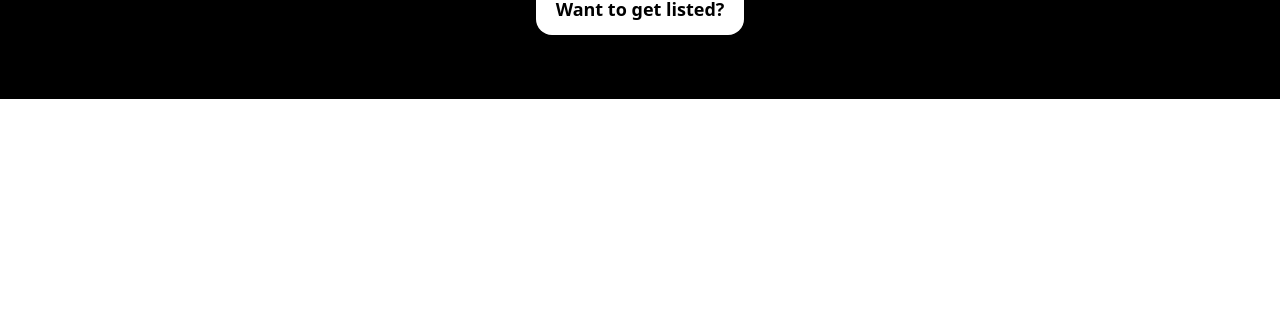
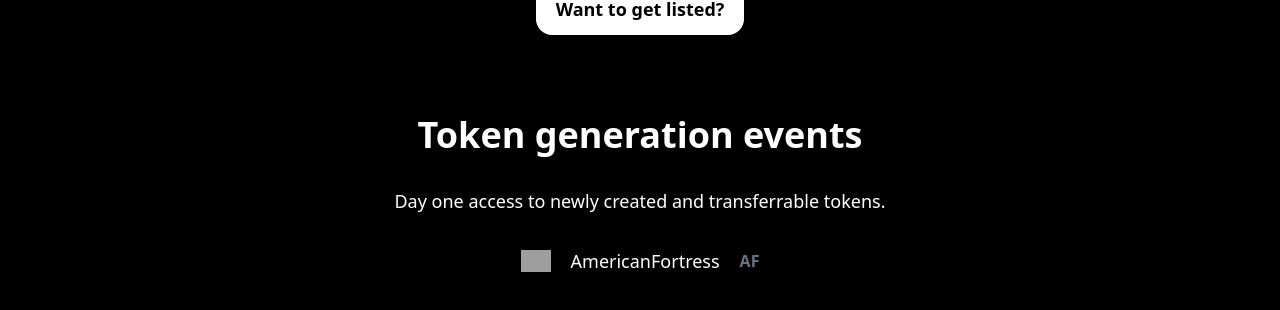
Before and after one commit to SamirSweden/mern, a Next.js app: page /listings in a window 1280 px wide. Shown: the part 1186-1496 px from the top of the page. Before the commit the page ends 1285 px from the top, so only its background shows below. Built offline with nearby package versions, Linux system fonts and the light colour scheme; no server answers; grey boxes are pictures that could not be loaded.

Commit message:
added new mini-banner

```diff
--- a/app/components/banners/listing/BannerText.tsx
+++ b/app/components/banners/listing/BannerText.tsx
@@ -1,8 +1,19 @@
+import Image from "next/image";
+
+const iconImg = "https://assets.kraken.com/marketing/web/icons-uni-webp/s_af.webp?i=kds"
+
 const bannerText = {
   title:
     "Kraken currently lists 600+ tokens. We carefully vet and choose from the best established and emerging tokens across the crypto ecosystem.",
   btnText: "Want to get listed?",
 };
+
+const TokenGenText = {
+    title: "Token generation events",
+    text: "Day one access to newly created and transferrable tokens.",
+    desc: "AmericanFortress",
+    code: "AF"
+}
 
 export default function BannerText() {
   return (
@@ -21,6 +32,18 @@ export default function BannerText() {
                 {bannerText.btnText}
               </button>
             </div>
+
+            <div className="py-10 px-0  flex items-center gap-8 flex-col">
+                <h2 className="text-white text-4xl font-black">{TokenGenText.title}</h2>
+                <p className="text-white text-lg ">{TokenGenText.text}</p>
+                <div className="flex items-center gap-5">
+                    <Image src={iconImg} width={30} height={30} alt="usa" />
+                    <h4 className="text-white text-lg ">{TokenGenText.desc}</h4>
+                    <span className="uppercase text-gray-500 font-bold">{TokenGenText.code}</span>
+                </div>
+            </div>
+
+
           </div>
         </div>
       </div>
--- a/app/listings/page.tsx
+++ b/app/listings/page.tsx
@@ -7,6 +7,7 @@ const ListingPage = () => {
     return <>
         <ListingBanner />
         <BannerText />
+
     </>
 }
 
--- a/next.config.ts
+++ b/next.config.ts
@@ -27,6 +27,7 @@ const nextConfig: NextConfig = {
                 source: "/start/:path*",
                 destination: "https://crypto-app-xi-roan-97.vercel.app/:path*",
             },
+
         ];
     },
 
@@ -60,6 +61,10 @@ const nextConfig: NextConfig = {
             {
                 protocol: "https",
                 hostname: "coin-images.coingecko.com"
+            },
+             {
+                protocol: "https",
+                hostname:"assets.kraken.com"
             }
         ]
     },
```
